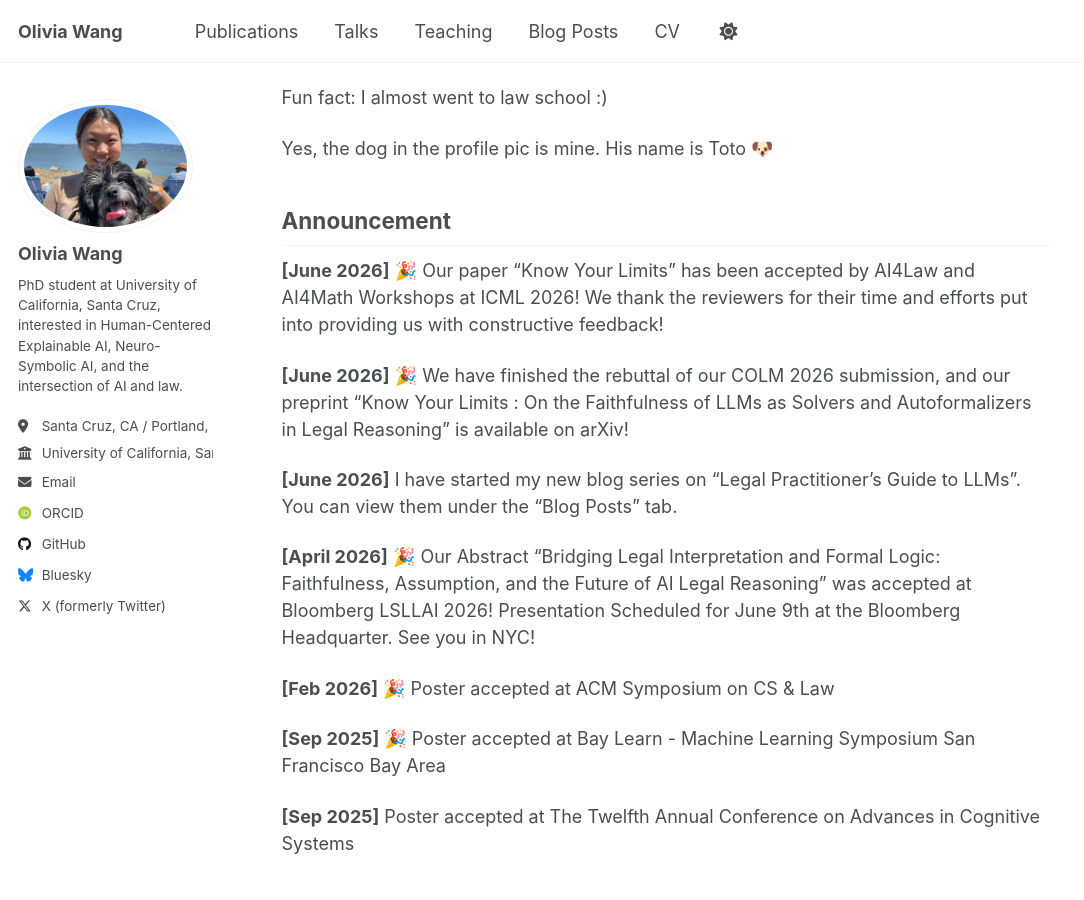
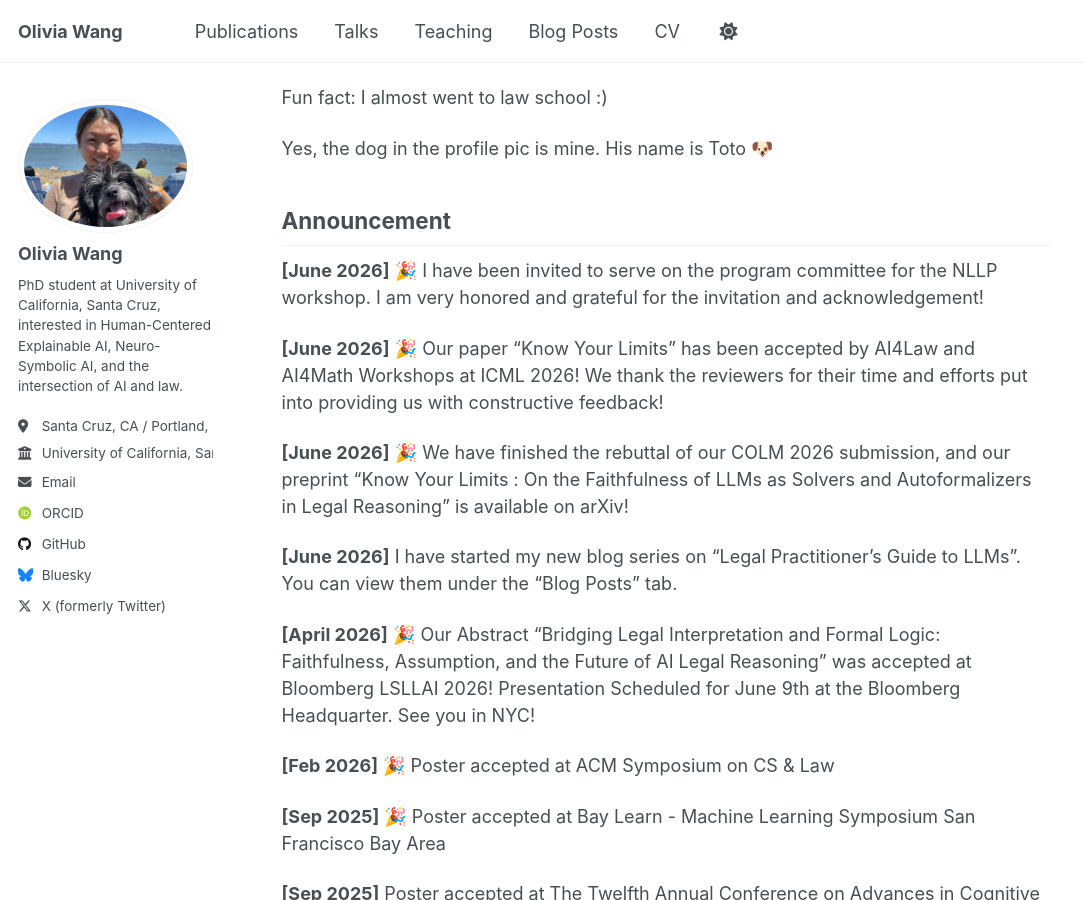
Before and after one commit to olivianxai/olivianxai.github.io, a Jekyll site: the page built from _pages/about.md, in a window 1280 px wide and 900 px high, scrolled down 451 px. Shown: the whole window, without its empty margins (0-1084 px from the left). Built offline with Jekyll 4.4.1, drawn with Linux system fonts in a browser that asks for light colours; some web fonts are replaced; a script that is not in the unit is left out.

Commit message:
Update the about page by adding the program committee invitation

```diff
--- a/_pages/about.md
+++ b/_pages/about.md
@@ -22,6 +22,8 @@ Yes, the dog in the profile pic is mine. His name is Toto 🐶
 
 ## Announcement
 
+**[June 2026]** 🎉 I have been invited to serve on the program committee for the NLLP workshop. I am very honored and grateful for the invitation and acknowledgement!
+
 **[June 2026]** 🎉 Our paper "Know Your Limits" has been accepted by AI4Law and AI4Math Workshops at ICML 2026! We thank the reviewers for their time and efforts put into providing us with constructive feedback!
 
 **[June 2026]** 🎉 We have finished the rebuttal of our COLM 2026 submission, and our preprint "Know Your Limits : On the Faithfulness of LLMs as Solvers and Autoformalizers in Legal Reasoning" is available on arXiv!
```
